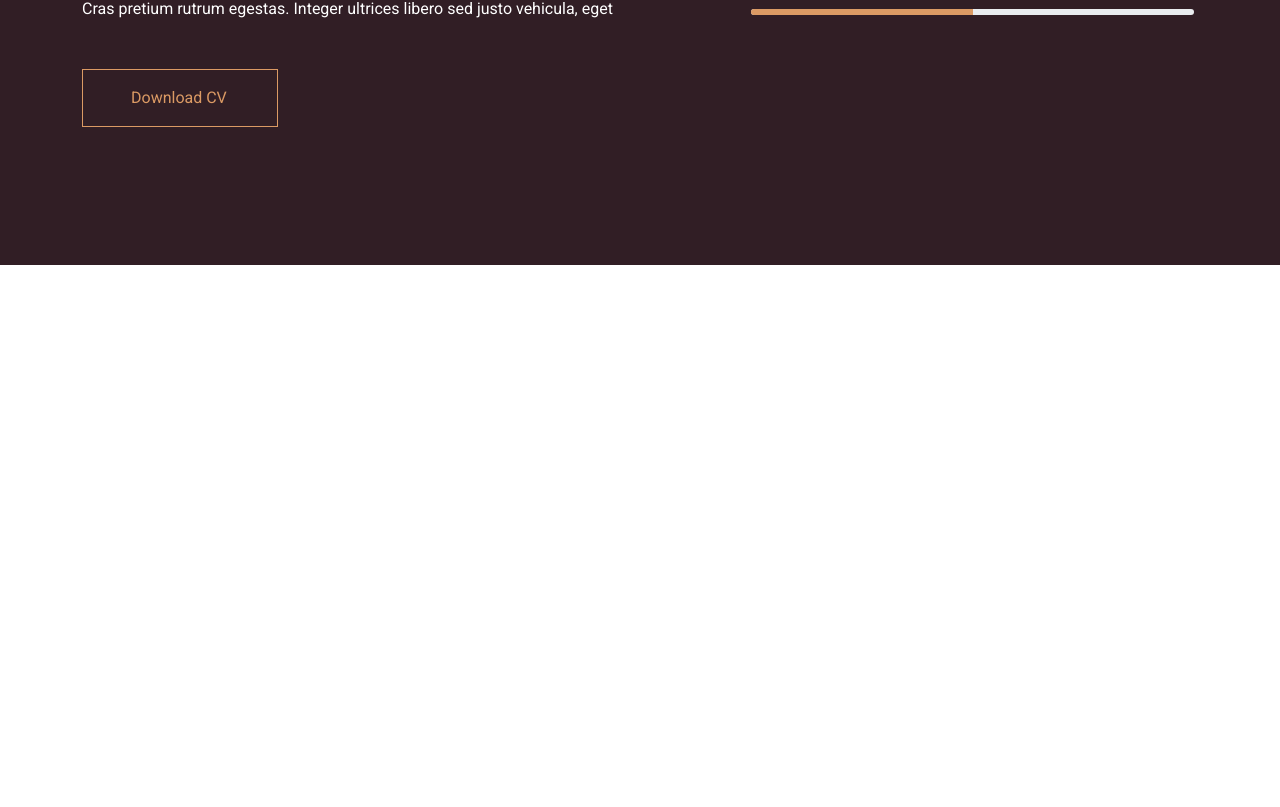
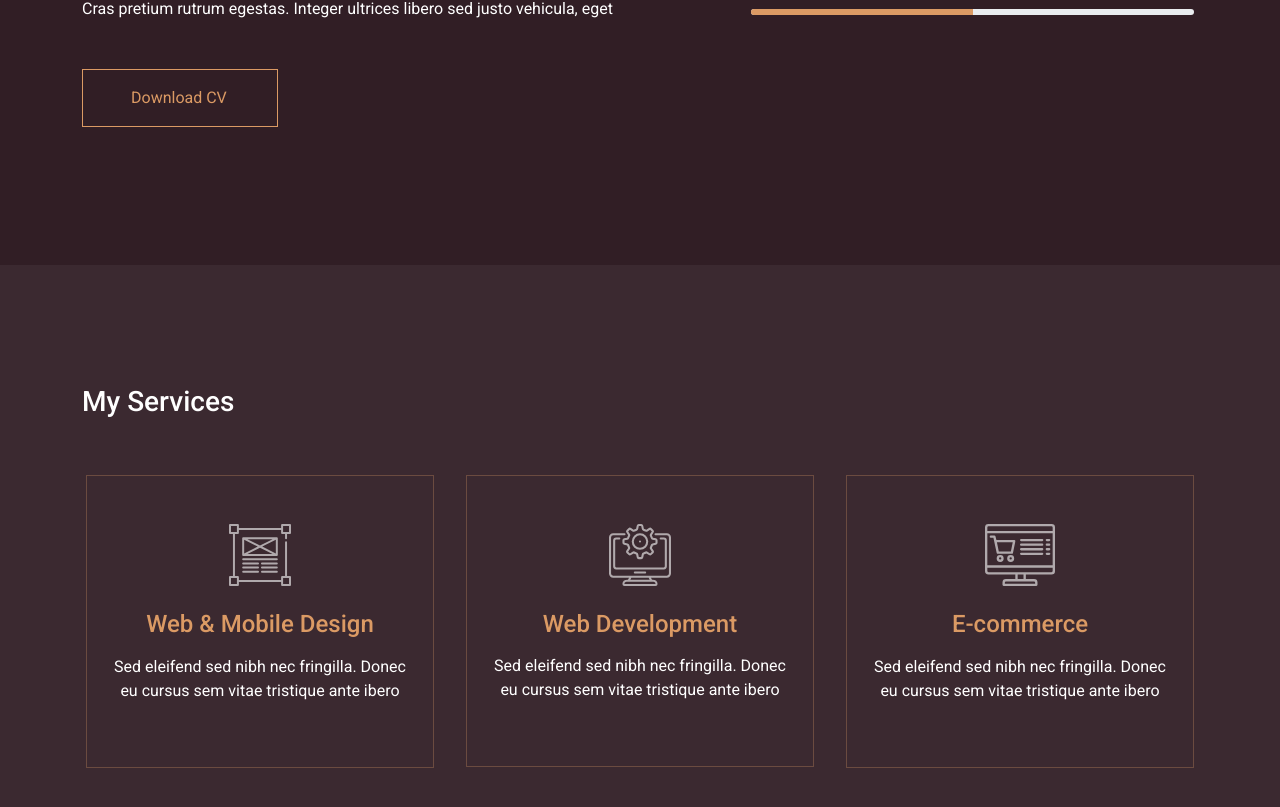
Before and after one commit to Arian-khamesi/Personal-Site, a React (Create React App) app: page / in a window 1280 px wide. Shown: the part 1169-1976 px from the top of the page. Before the commit the page ends 1434 px from the top, so only its background shows below. Built offline with nearby package versions, Linux system fonts and the light colour scheme.

Commit message:
set second part of body services

```diff
--- a/src/Components/MainBody/Body.jsx
+++ b/src/Components/MainBody/Body.jsx
@@ -1,10 +1,12 @@
 import React from 'react'
 import Introduction from '../Introduction/Introduction'
+import Services from '../Services/Services'
 
 export default function Body() {
   return (
     <>
     <Introduction/>
+    <Services/>
     </>
   )
 }
--- /dev/null
+++ b/src/Components/Services/Services.jsx
@@ -0,0 +1,38 @@
+import React from 'react'
+
+export default function Services() {
+    return (
+        <div class="w-100 third-bg">
+            <div class="container">
+                <div class="row mb-5">
+                    <div class="col-12">
+                        <h3 class="text-white custom-font">My Services</h3>
+                    </div>
+                </div>
+                <div class="row">
+                    <div class="col-12 col-md-6 col-lg-4 px-3">
+                        <div class="py-5 px-4 mx-auto text-center custom-border max-w">
+                            <img src="images/1.svg" alt="icon" />
+                            <h3 class="fs-4 mt-4 mb-3 color custom-font">Web & Mobile Design</h3>
+                            <p class="text-white custom-font">Sed eleifend sed nibh nec fringilla. Donec eu cursus sem vitae tristique ante ibero</p>
+                        </div>
+                    </div>
+                    <div class="col-12 col-md-6 col-lg-4 px-3">
+                        <div class="py-5 px-4 mx-auto text-center custom-border max-w">
+                            <img src="images/2.svg" alt="icon" />
+                            <h3 class="fs-4 mt-4 mb-3 color custom-font">Web Development</h3>
+                            <p class="text-white custom-font">Sed eleifend sed nibh nec fringilla. Donec eu cursus sem vitae tristique ante ibero</p>
+                        </div>
+                    </div>
+                    <div class="col-12 col-md-6 col-lg-4 px-3">
+                        <div class="py-5 px-4 mx-auto text-center custom-border max-w">
+                            <img src="images/3.svg" alt="icon" />
+                            <h3 class="fs-4 mt-4 mb-3 color custom-font">E-commerce</h3>
+                            <p class="text-white custom-font">Sed eleifend sed nibh nec fringilla. Donec eu cursus sem vitae tristique ante ibero</p>
+                        </div>
+                    </div>
+                </div>
+            </div>
+        </div>
+    )
+}
```
